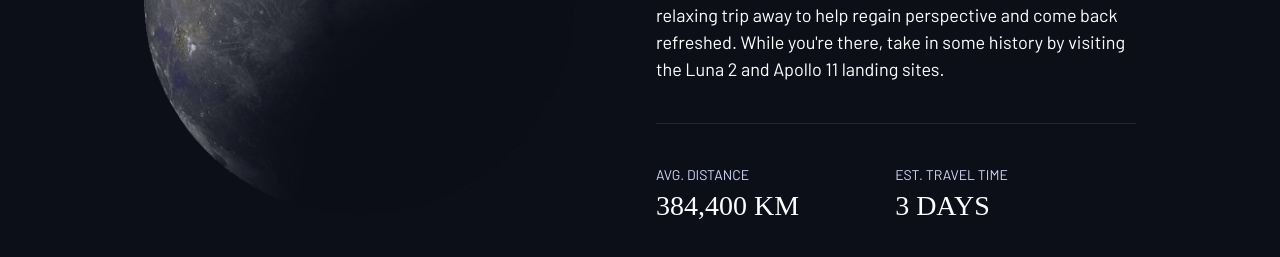
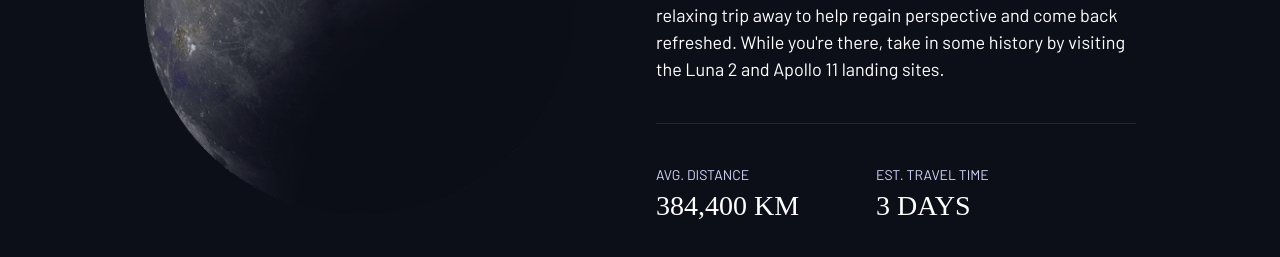
Before and after one commit to lap-4ront/layouts, a plain HTML site: page space-tourism/destination-moon.html in a window 1280 px wide. Shown: the part 493-750 px from the top of the page. Drawn offline with nearby package versions, Linux system fonts and the light colour scheme; a web font is replaced by a local one.

Commit message:
fix the alignment issue

```diff
--- a/space-tourism/css/space.css
+++ b/space-tourism/css/space.css
@@ -525,7 +525,7 @@ body {
   padding-bottom: 4rem;
 }
 
-.grid-container * {
+.grid-container p:not([class]) {
   max-width: 50ch;
 }
 
@@ -614,7 +614,7 @@ body {
   }
 
   .destination-meta {
-    --gap: 6rem;
+    --gap: min(6vw, 6rem);
     justify-content: start;
   }
 
```
